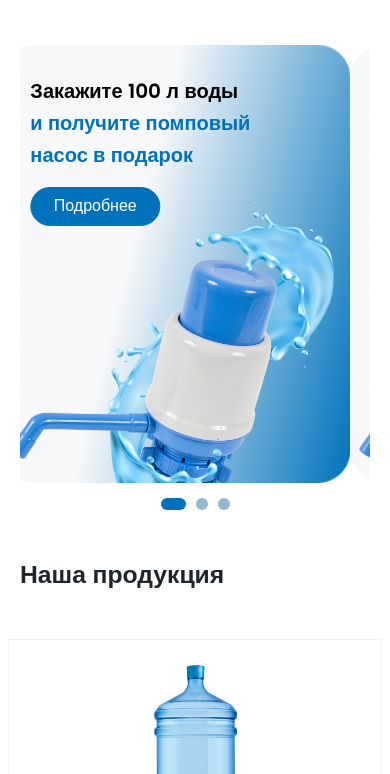
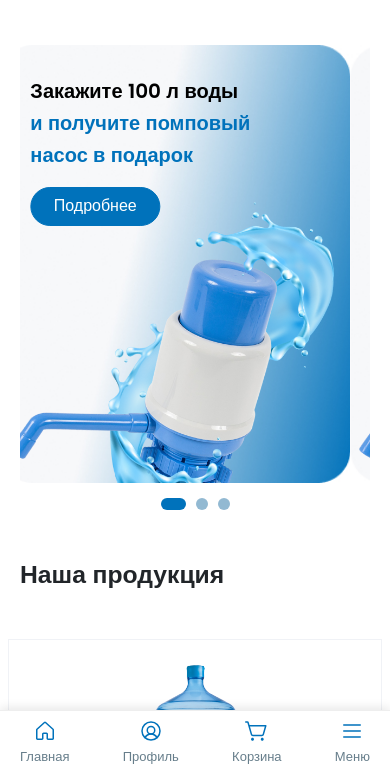
Before and after one commit to MoonRider077/qudud__second, a plain HTML site: page index.html in a window 390 px wide. Shown: the part 70-844 px from the top of the page. Drawn offline with nearby package versions, Linux system fonts and the light colour scheme; files whose address does not match are found by name.

Commit message:
almost finished the ui

```diff
--- a/index.html
+++ b/index.html
@@ -367,6 +367,32 @@
         <h6>Разработано в Exord Soft</h6>
       </div>
     </footer>
+    <div class="fixed__menu">
+      <div>
+        <img src="./assets/icons/House.svg" alt="icon">
+        <p>
+          Главная
+        </p>
+      </div>
+      <div>
+        <img src="./assets/icons/UserCircle copy.svg" alt="icon">
+        <p>
+          Профиль
+        </p>
+      </div>
+      <div>
+        <img src="./assets/icons/ShoppingCartSimple.svg" alt="icon">
+        <p>
+          Корзина
+        </p>
+      </div>
+      <div>
+        <img src="./assets/icons/List.svg" alt="icon">
+        <p>
+          Меню
+        </p>
+      </div>
+    </div>
     <script src="https://cdn.jsdelivr.net/npm/bootstrap@5.3.3/dist/js/bootstrap.bundle.min.js" integrity="sha384-YvpcrYf0tY3lHB60NNkmXc5s9fDVZLESaAA55NDzOxhy9GkcIdslK1eN7N6jIeHz" crossorigin="anonymous"></script>
 </body>
 </html>
--- a/styles/adapt.css
+++ b/styles/adapt.css
@@ -353,4 +353,39 @@
     .first__banner-text button {
         padding: 0.4rem 1.4rem;
     }
+
+    .fixed__menu {
+        display: flex;
+        align-items: center;
+        justify-content: space-between;
+        border-top: 1px solid #EEEEEE;
+        padding: 0.5rem 1.25rem;
+        position: fixed;
+        bottom: 0;
+        width: 100%;
+        background-color: #ffffff;
+        box-shadow: 0px -2px 10px rgba(0, 0, 0, 0.1);
+    }
+
+    .fixed__menu > div {
+        display: flex;
+        flex-direction: column;
+        align-items: center;
+    }
+
+    .fixed__menu img {
+        margin-bottom: 0.25rem;
+    }
+
+    .fixed__menu p {
+        font-size: 13px;
+        line-height: 19.5px;
+        color: #677E8B;
+        margin: 0;
+        text-align: center;
+    }
+
+    .bottom__content {
+        padding-bottom: 70px;
+    }
 }
--- a/styles/global.css
+++ b/styles/global.css
@@ -513,6 +513,6 @@ footer h4, footer h5 {
     color: #677E8B;
 }
 
-.global__mobile, .header__items, .header__logo, .carousel-indicators-mobile, .mobile__banner {
+.global__mobile, .header__items, .header__logo, .carousel-indicators-mobile, .mobile__banner, .fixed__menu {
     display: none;
 }
```
Also changed, not shown: assets/icons/House.svg (added), assets/icons/List.svg (added), assets/icons/UserCircle copy.svg (added).
